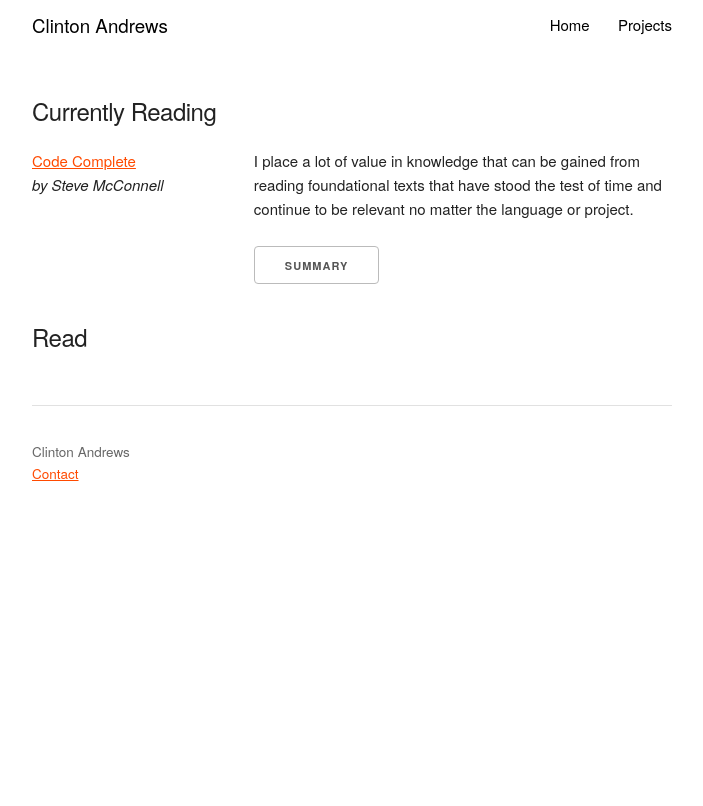
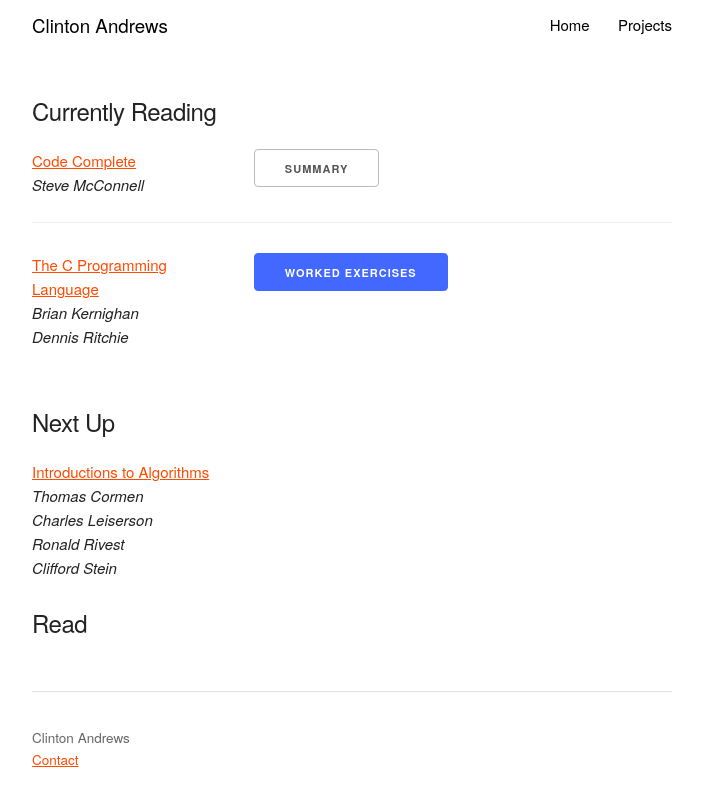
Before and after one commit to candrews800/candrews800.github.io, a Jekyll site: the page built from books/index.html, in a window 1280 px wide. Shown: the top 806 px of the page, without its empty margins (288-991 px from the left). Built offline with Jekyll 4.4.1, drawn with Linux system fonts in a browser that asks for light colours; nearby versions of some CDN libraries.

Commit message:
Style changes + Update book list

```diff
--- a/books/index.html
+++ b/books/index.html
@@ -4,25 +4,55 @@ layout: default
 
 <section id="content" class="container">
     <h5>Currently Reading</h5>
+    <div class="article-list">
         <article>
             <div class="row">
                 <div class="four columns">
                     <p>
                         <a href="code-complete.html">Code Complete</a> <br />
-                    <em>by Steve McConnell</em>
+                        <em>Steve McConnell</em>
                     </p>
 
                 </div>
                 <div class="eight columns">
-                <p>
-                    I place a lot of value in knowledge that can be gained from reading foundational texts
-                    that have stood the test of time and continue to be relevant no matter the language or project.
-                </p>
                     <p><a href="code-complete.html" class="button">Summary</a></p>
                 </div>
             </div>
         </article>
 
+        <article>
+            <div class="row">
+                <div class="four columns">
+                    <p>
+                        <a href="https://github.com/candrews800/TheCProgrammingLanguage">The C Programming Language</a> <br />
+                        <em>Brian Kernighan</em> <br />
+                        <em>Dennis Ritchie</em>
+                    </p>
+
+                </div>
+                <div class="eight columns">
+                    <p><a href="https://github.com/candrews800/TheCProgrammingLanguage" class="button button-primary">Worked Exercises</a></p>
+                </div>
+            </div>
+        </article>
+    </div>
+
+    <h5>Next Up</h5>
+    <div class="row">
+        <div class="four columns">
+            <p>
+                <a href="#">Introductions to Algorithms</a> <br />
+                <em>Thomas Cormen</em> <br />
+                <em>Charles Leiserson</em> <br />
+                <em>Ronald Rivest</em> <br />
+                <em>Clifford Stein</em>
+            </p>
+
+        </div>
+        <div class="eight columns">
+        </div>
+    </div>
+
     <h5>Read</h5>
 
 </section>
--- a/css/main.scss
+++ b/css/main.scss
@@ -253,12 +253,12 @@ footer{
   Projects Page
 */
 
-#project-list{
-  .project{
+.article-list{
+  article{
     border-bottom: 1px solid #eee;
     margin-bottom: 2em;
 
-    .project-images{
+    .article-images{
       width: 100%;
       border: 1px solid #333;
       img{
```
Also changed, not shown: css/main.css (+4 -4 lines), css/style.css (+4 -4 lines), projects/index.html (+11 -11 lines), css/style.min.css, 1 other file. Lines whose indentation alone changed are shown as unchanged.
